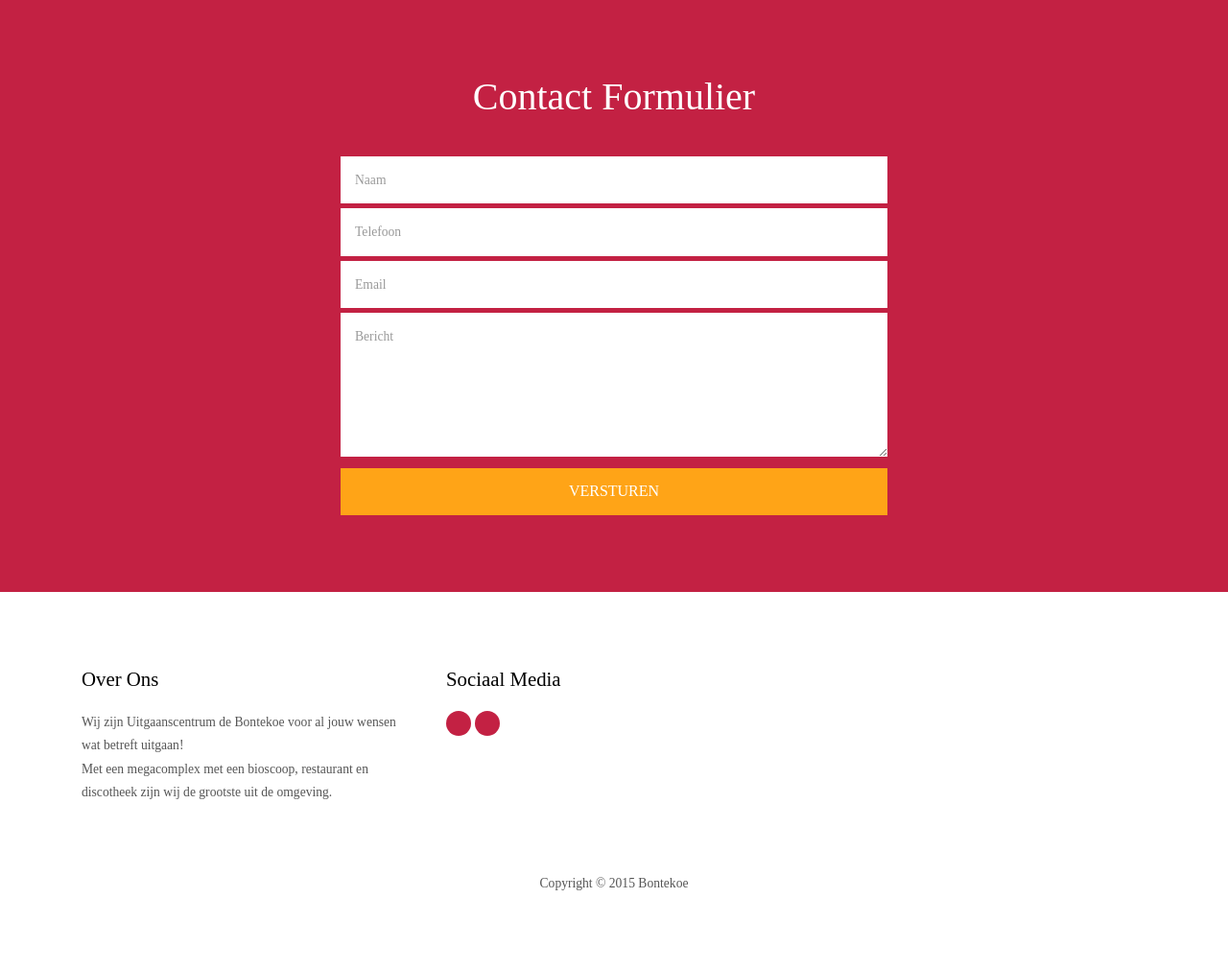
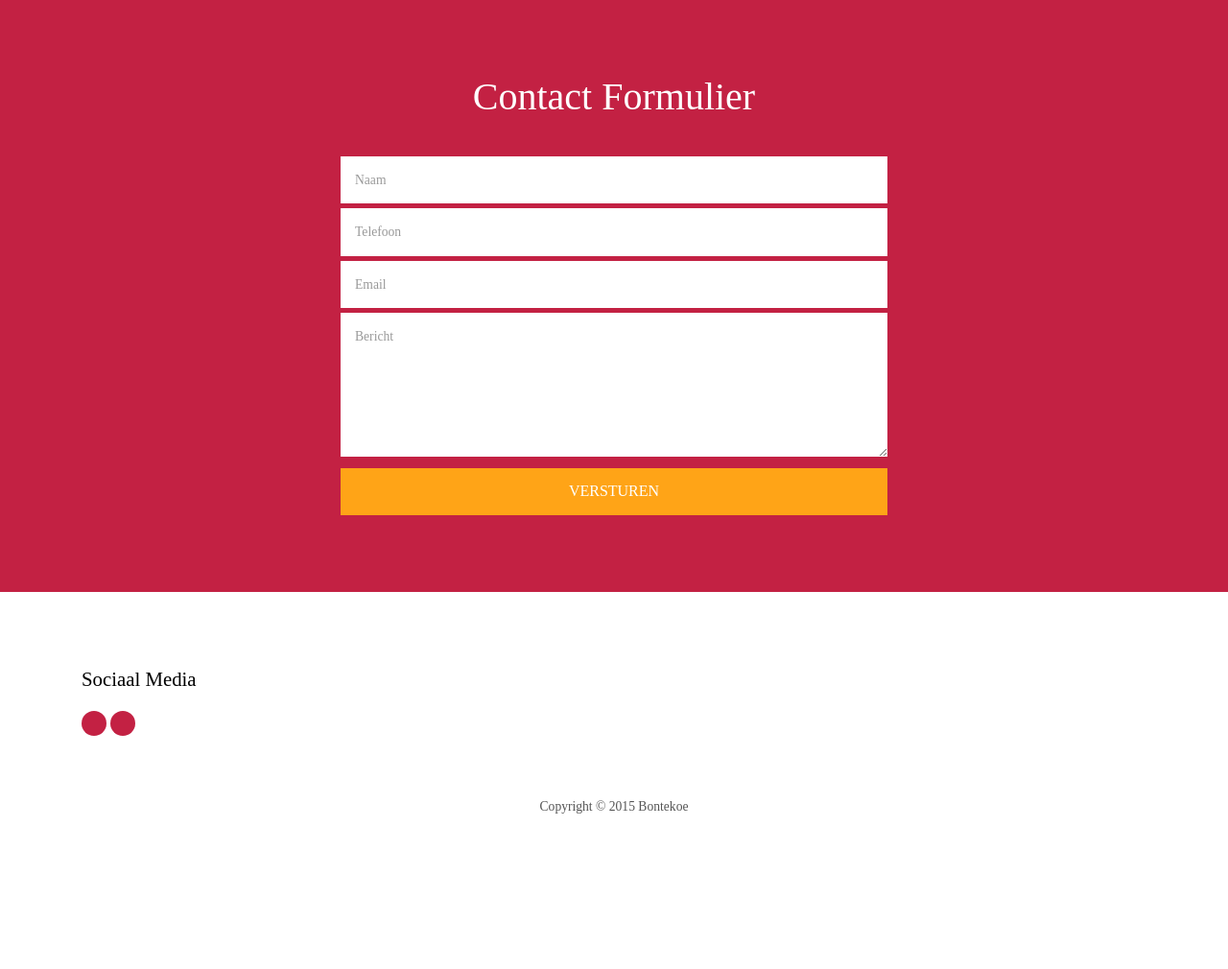
Before and after one commit to ferrybig/ALAp5-Bontekoe, a PHP site: page /contact.html in a window 1280 px wide. Shown: the part 485-1495 px from the top of the page at 96% size. After the commit the page ends 1333 px from the top, so only its background shows below. Run offline with PHP 8.4, Linux system fonts and the light colour scheme; some web fonts are replaced.

Commit message:
link soicaal media

```diff
--- a/website/bioscoop.html
+++ b/website/bioscoop.html
@@ -117,7 +117,7 @@
                 <div class="footer">
                     <div class="container">
                         <div class="col-md-4 col_2">
-                            <h4>Over Ons</h4>
+                            <h4>Bioscoop</h4>
 
                             <p>De nieuwste films als eerste bekijken? <br />
                             In onze bioscoop ben je van harte welkom! <br />
@@ -127,8 +127,8 @@
                         <div class="col-md-2 col_2">
                             <h4>Sociaal Media</h4>
                             <ul class="footer_social">
-                                <li><a href="facebook.com"><i class="fa fa-facebook fa1"> </i></a></li>
-                                <li><a href="twitter.com"><i class="fa fa-twitter fa1"> </i></a></li>
+                                <li><a href="http://www.facebook.com"><i class="fa fa-facebook fa1"> </i></a></li>
+                                <li><a href="http://www.twitter.com"><i class="fa fa-twitter fa1"> </i></a></li>
                             </ul>
                         </div>
                         <div class="clearfix"></div>
--- a/website/contact.html
+++ b/website/contact.html
@@ -165,14 +165,6 @@
         </div>-->
         <div class="footer">
             <div class="container">
-                <div class="col-md-4 col_2">
-                    <h4>Over Ons</h4>
-
-                    <p>
-                        Wij zijn Uitgaanscentrum de Bontekoe voor al jouw wensen wat betreft uitgaan! <br />
-    					Met een megacomplex met een bioscoop, restaurant en discotheek zijn wij de grootste uit de omgeving. <br /> <br />
-                    </p>
-                </div>
                 <div class="col-md-2 col_2">
                     <h4>Sociaal Media</h4>
                     <ul class="footer_social">
--- a/website/index.html
+++ b/website/index.html
@@ -129,8 +129,8 @@
 				<div class="col-md-4 col_2">
 					<h4>Sociaal Media</h4>
 					<ul class="footer_social">
-						<li><a href="facebook.com"><i class="fa fa-facebook fa1"></i></a></li>
-						<li><a href="twitter.com"><i class="fa fa-twitter fa1"> </i></a></li>
+						<li><a href="http://www.facebook.com"><i class="fa fa-facebook fa1"></i></a></li>
+						<li><a href="http://www.twitter.com"><i class="fa fa-twitter fa1"> </i></a></li>
 					</ul>
 				</div>
             </div>
--- a/website/uitgaan/index.php
+++ b/website/uitgaan/index.php
@@ -139,8 +139,8 @@
                 </div>
                 <h4>Sociaal Media</h4>
                 <ul class="footer_social">
-                    <li><a href="#"><i class="fa fa-facebook fa1"> </i></a></li>
-                    <li><a href="#"><i class="fa fa-twitter fa1"> </i></a></li>
+                    <li><a href="http://www.facebook.com"><i class="fa fa-facebook fa1"> </i></a></li>
+                    <li><a href="http://www.twitter.com"><i class="fa fa-twitter fa1"> </i></a></li>
                 </ul>
             </div>
             <div class="clearfix"></div>
```
